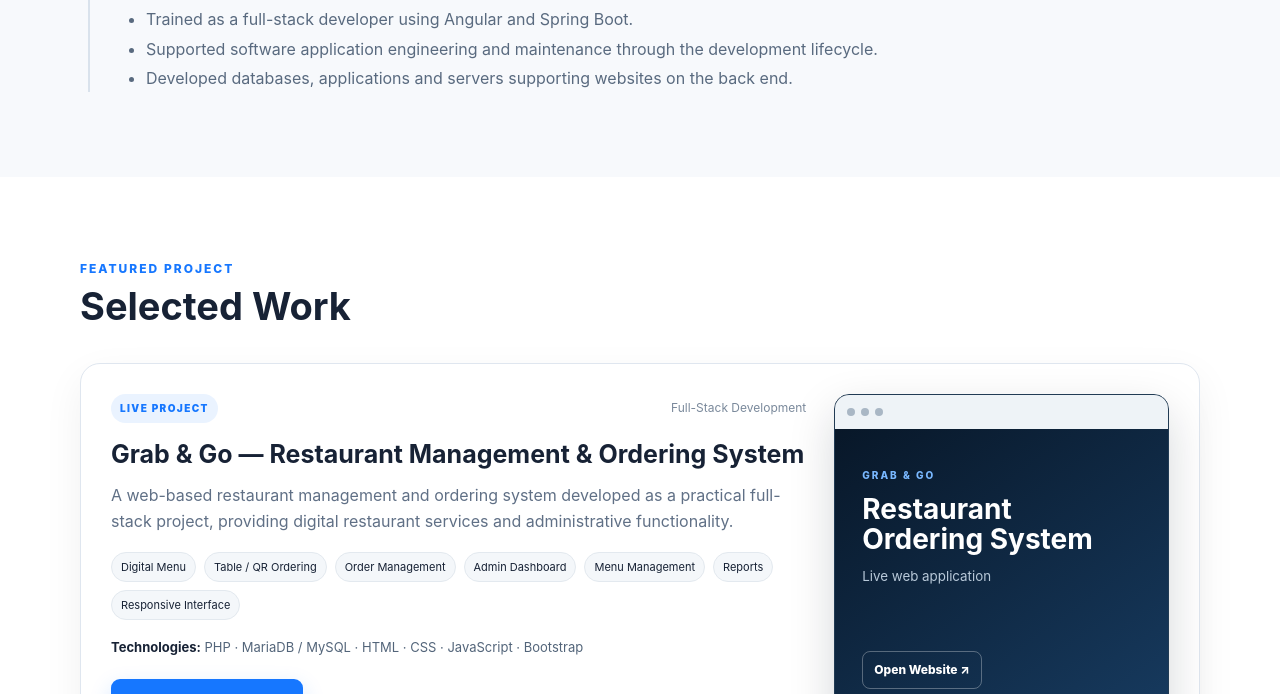
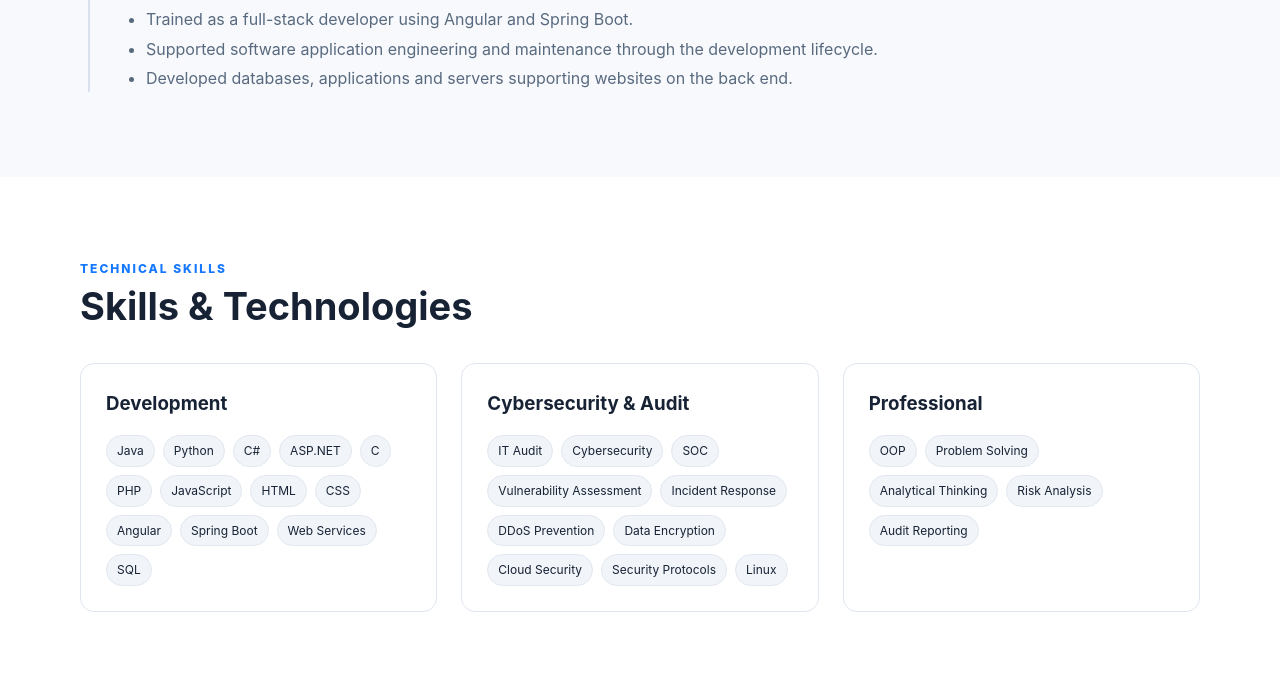
Before and after one commit to farestr/fares-tartir.github.io, a plain HTML site: page index.html in a window 1280 px wide. Shown: the part 2106-2800 px from the top of the page. Drawn offline with Linux system fonts and the light colour scheme.

Commit message:
Add files via upload

```diff
--- a/index.html
+++ b/index.html
@@ -14,7 +14,7 @@
   <meta property="og:title" content="Fares Tartir | IT Auditor | Cybersecurity | Full-Stack Developer">
   <meta property="og:description" content="IT Auditor, Cybersecurity Professional, and Full-Stack Developer.">
   <meta property="og:url" content="https://YOUR-DOMAIN.com/">
-  <meta property="og:image" content="https://YOUR-DOMAIN.com/assets/og-image.png">
+  <meta property="og:image" content="https://YOUR-DOMAIN.com/assets/fares-profile.jpg">
 
   <meta name="twitter:card" content="summary_large_image">
   <meta name="twitter:title" content="Fares Tartir | IT Auditor | Cybersecurity | Full-Stack Developer">
@@ -38,12 +38,8 @@
       "Security Operations Center",
       "Full-Stack Development",
       "Web Development",
-  "Restaurant Management Systems",
-  "PHP",
-  "MariaDB",
-  "JavaScript",
-  "Angular",
-  "Spring Boot",
+      "Vulnerability Assessment",
+      "Incident Response",
       "Artificial Intelligence in Business"
     ]
   }
@@ -59,8 +55,7 @@
     <nav>
       <a href="#about">About</a>
       <a href="#experience">Experience</a>
-      <a href="#projects">Projects</a>
-      <a href="#skills">Skills</a>
+      <a href="#projects">Projects</a><a href="#skills">Skills</a>
       <a href="#education">Education</a>
       <a href="#certifications">Certifications</a>
       <a href="#contact">Contact</a>
@@ -86,7 +81,7 @@
       </div>
     </div>
     <div class="hero-card">
-      <div class="avatar">FT</div>
+      <div class="avatar"><img src="assets/fares-profile.jpg" alt="Fares Tartir"></div>
       <h3>Professional Profile</h3>
       <p>IT Audit · SOC · Cybersecurity · Full-Stack Development · AI in Business</p>
       <div class="quick">
@@ -153,83 +148,7 @@
     </div>
   </div>
 </section>
-<section id="projects" class="section">
-  <div class="container">
-    <p class="section-label">FEATURED PROJECT</p>
-    <h2>Selected Work</h2>
 
-    <div class="project-card">
-      <div class="project-content">
-
-        <div class="project-top">
-          <span class="project-badge">LIVE PROJECT</span>
-          <span class="project-year">Full-Stack Development</span>
-        </div>
-
-        <h3>Grab &amp; Go — Restaurant Management &amp; Ordering System</h3>
-
-        <p>
-          A web-based restaurant management and ordering system developed
-          as a practical full-stack project, providing digital restaurant
-          services and administrative functionality.
-        </p>
-
-        <div class="project-features">
-          <span>Digital Menu</span>
-          <span>Table / QR Ordering</span>
-          <span>Order Management</span>
-          <span>Admin Dashboard</span>
-          <span>Menu Management</span>
-          <span>Reports</span>
-          <span>Responsive Interface</span>
-        </div>
-
-        <div class="project-tech">
-          <strong>Technologies:</strong>
-          PHP · MariaDB / MySQL · HTML · CSS · JavaScript · Bootstrap
-        </div>
-
-        <a
-          class="btn project-btn"
-          href="https://grabandgo.rf.gd/"
-          target="_blank"
-          rel="noopener noreferrer"
-        >
-          View Live Project →
-        </a>
-
-      </div>
-
-      <div class="project-preview">
-        <div class="browser-bar">
-          <i></i>
-          <i></i>
-          <i></i>
-        </div>
-
-        <div class="preview-body">
-          <span class="preview-kicker">GRAB &amp; GO</span>
-
-          <strong>
-            Restaurant<br>
-            Ordering System
-          </strong>
-
-          <small>Live web application</small>
-
-          <a
-            href="https://grabandgo.rf.gd/"
-            target="_blank"
-            rel="noopener noreferrer"
-          >
-            Open Website ↗
-          </a>
-        </div>
-      </div>
-
-    </div>
-  </div>
-</section>
 <section id="skills" class="section">
   <div class="container">
     <p class="section-label">TECHNICAL SKILLS</p>
--- a/style.css
+++ b/style.css
@@ -21,6 +21,9 @@
 .hero h2 span{color:#68aaff;margin:0 5px}
 .hero-text{max-width:680px;color:#b8c7d8;font-size:18px;margin:20px 0 28px}
 .actions{display:flex;gap:12px;flex-wrap:wrap}
+
+.avatar{overflow:hidden}
+.avatar img{width:100%;height:100%;object-fit:cover;display:block}
 .hero-card{background:rgba(255,255,255,.07);border:1px solid rgba(255,255,255,.14);border-radius:22px;padding:30px;box-shadow:0 25px 70px rgba(0,0,0,.2)}
 .avatar{width:92px;height:92px;border-radius:50%;display:grid;place-items:center;background:linear-gradient(135deg,#2585ff,#70b7ff);font-size:29px;font-weight:900;margin-bottom:20px}
 .hero-card h3{font-size:21px}.hero-card>p{color:#b9c8d9;margin:5px 0 22px}.quick{display:grid;gap:12px}.quick div{border-top:1px solid rgba(255,255,255,.12);padding-top:10px}.quick strong,.quick span{display:block}.quick strong{font-size:11px;text-transform:uppercase;letter-spacing:1px;color:#82baff}.quick span{font-size:14px;color:#d9e3ed}
@@ -33,154 +36,3 @@
 footer{background:#04101d;color:#aebdca;padding:22px 0}.footer-inner{display:flex;justify-content:space-between;align-items:center}.footer-inner strong,.footer-inner small{display:block}.footer-inner strong{color:#fff}.footer-inner small{font-size:12px}
 @media(max-width:900px){nav{display:none}.hero-grid,.two-col{grid-template-columns:1fr;gap:35px}.cards{grid-template-columns:repeat(2,1fr)}.skill-groups,.education-grid,.cert-grid{grid-template-columns:1fr 1fr}.contact-box{display:grid}.hero{padding:65px 0}}
 @media(max-width:600px){.nav-inner{height:62px}.nav .btn{display:none}.cards,.skill-groups,.education-grid,.cert-grid{grid-template-columns:1fr}.section{padding:60px 0}.section h2,.contact h2{font-size:31px}.hero h1{font-size:52px}.hero-text{font-size:16px}.contact-links{min-width:0}.footer-inner{display:grid;gap:10px}}
-/* Featured Project */
-
-.project-card {
-  display: grid;
-  grid-template-columns: 1.35fr .65fr;
-  gap: 28px;
-  background: #fff;
-  border: 1px solid var(--line);
-  border-radius: 20px;
-  padding: 30px;
-  box-shadow: 0 14px 40px rgba(7,21,37,.06);
-}
-
-.project-content {
-  display: flex;
-  flex-direction: column;
-  align-items: flex-start;
-}
-
-.project-top {
-  width: 100%;
-  display: flex;
-  justify-content: space-between;
-  gap: 15px;
-  align-items: center;
-  margin-bottom: 12px;
-}
-
-.project-badge {
-  font-size: 10px;
-  font-weight: 900;
-  letter-spacing: 1.4px;
-  color: var(--blue);
-  background: #eaf3ff;
-  border-radius: 999px;
-  padding: 6px 9px;
-}
-
-.project-year {
-  font-size: 12px;
-  color: #7a899b;
-}
-
-.project-card h3 {
-  font-size: 25px;
-  line-height: 1.25;
-  margin: 4px 0 12px;
-}
-
-.project-card p {
-  color: var(--muted);
-  max-width: 690px;
-}
-
-.project-features {
-  display: flex;
-  flex-wrap: wrap;
-  gap: 8px;
-  margin: 17px 0;
-}
-
-.project-features span {
-  font-size: 11px;
-  background: #f4f7fa;
-  border: 1px solid #e3e9ef;
-  border-radius: 999px;
-  padding: 5px 9px;
-}
-
-.project-tech {
-  font-size: 13px;
-  color: #53657a;
-  margin-bottom: 21px;
-}
-
-.project-tech strong {
-  color: var(--text);
-}
-
-.project-preview {
-  min-height: 285px;
-  border-radius: 15px;
-  overflow: hidden;
-  background: linear-gradient(145deg,#071525,#173b60);
-  border: 1px solid #213b54;
-  box-shadow: 0 18px 45px rgba(7,21,37,.17);
-}
-
-.browser-bar {
-  height: 34px;
-  background: #eef3f7;
-  display: flex;
-  align-items: center;
-  gap: 6px;
-  padding: 0 12px;
-}
-
-.browser-bar i {
-  display: block;
-  width: 8px;
-  height: 8px;
-  border-radius: 50%;
-  background: #a9b7c5;
-}
-
-.preview-body {
-  height: calc(100% - 34px);
-  padding: 38px 27px;
-  display: flex;
-  flex-direction: column;
-  align-items: flex-start;
-  color: #fff;
-}
-
-.preview-kicker {
-  font-size: 10px;
-  letter-spacing: 2px;
-  color: #79b8ff;
-  font-weight: 800;
-  margin-bottom: 10px;
-}
-
-.preview-body strong {
-  font-size: 28px;
-  line-height: 1.08;
-}
-
-.preview-body small {
-  color: #b8c9d9;
-  margin-top: 12px;
-}
-
-.preview-body a {
-  margin-top: auto;
-  color: #fff;
-  font-size: 12px;
-  font-weight: 800;
-  border: 1px solid rgba(255,255,255,.3);
-  padding: 8px 11px;
-  border-radius: 8px;
-}
-
-@media (max-width: 900px) {
-  .project-card {
-    grid-template-columns: 1fr;
-  }
-
-  .project-preview {
-    min-height: 250px;
-  }
-}
```
Lines whose indentation alone changed are shown as unchanged.
